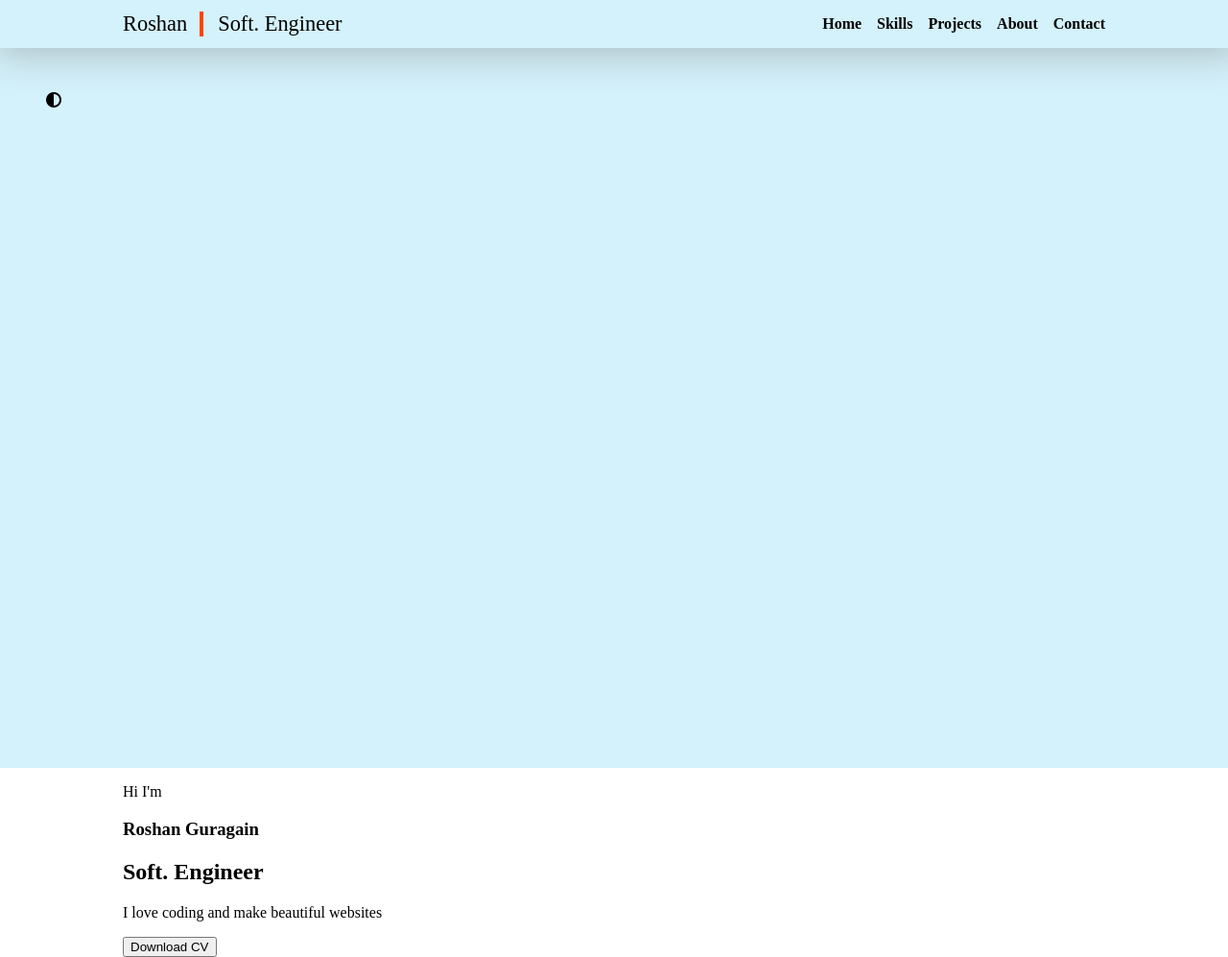
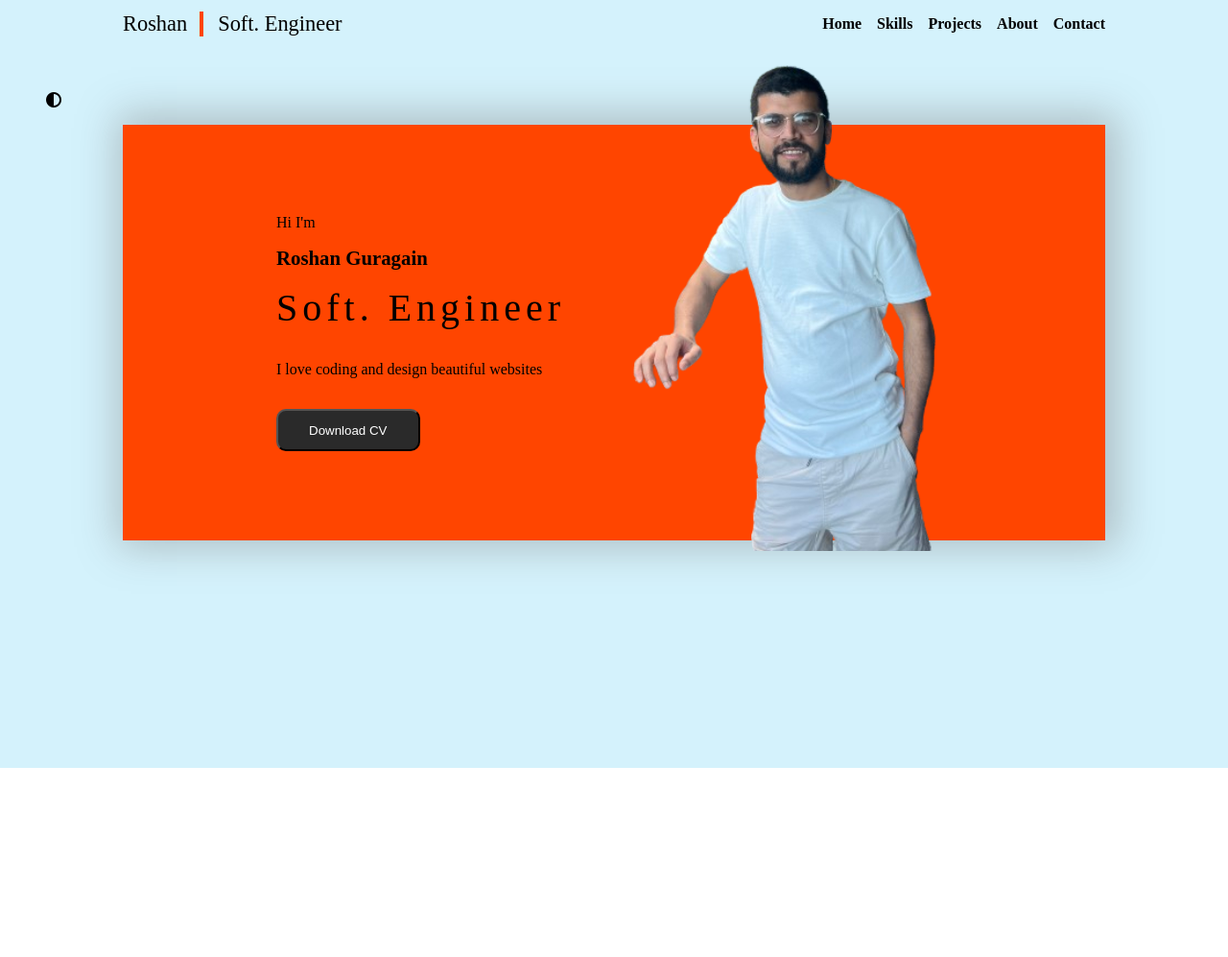
Before and after one commit to roshanguragain/myportfolio, a plain HTML site: page index.html in a window 1280 px wide. Shown: the whole page at 96% size. After the commit the page ends 800 px from the top, so only its background shows below. Drawn offline with Linux system fonts and the light colour scheme; a web font is replaced by a local one.

Commit message:
hero section added

```diff
--- a/index.html
+++ b/index.html
@@ -4,20 +4,28 @@
     <meta charset="UTF-8" />
     <meta name="viewport" content="width=device-width, initial-scale=1.0" />
     <!-- Fontawesome  -->
-    <link rel="stylesheet" href="https://cdnjs.cloudflare.com/ajax/libs/font-awesome/6.6.0/css/all.min.css" integrity="sha512-Kc323vGBEqzTmouAECnVceyQqyqdsSiqLQISBL29aUW4U/M7pSPA/gEUZQqv1cwx4OnYxTxve5UMg5GT6L4JJg==" crossorigin="anonymous" referrerpolicy="no-referrer" />
+    <link
+      rel="stylesheet"
+      href="https://cdnjs.cloudflare.com/ajax/libs/font-awesome/6.6.0/css/all.min.css"
+      integrity="sha512-Kc323vGBEqzTmouAECnVceyQqyqdsSiqLQISBL29aUW4U/M7pSPA/gEUZQqv1cwx4OnYxTxve5UMg5GT6L4JJg=="
+      crossorigin="anonymous"
+      referrerpolicy="no-referrer"
+    />
 
     <!-- Google font  -->
-    <link rel="preconnect" href="https://fonts.googleapis.com">
-    <link rel="preconnect" href="https://fonts.gstatic.com" crossorigin>
-    <link href="https://fonts.googleapis.com/css2?family=Joti+One&family=Roboto+Mono:ital,wght@0,100..700;1,100..700&display=swap" rel="stylesheet">
+    <link rel="preconnect" href="https://fonts.googleapis.com" />
+    <link rel="preconnect" href="https://fonts.gstatic.com" crossorigin />
+    <link
+      href="https://fonts.googleapis.com/css2?family=Joti+One&family=Roboto+Mono:ital,wght@0,100..700;1,100..700&display=swap"
+      rel="stylesheet"
+    />
     <link rel="stylesheet" href="./style.css" />
     <title>Roshan's Portfolio</title>
   </head>
   <body>
     <!-- Dark Mode toggler -->
 
-
-     <input type="checkbox" id="mode">
+    <input type="checkbox" id="mode" />
     <div class="wrapper">
       <label for="mode"><i class="fa-solid fa-circle-half-stroke"></i></label>
 
@@ -40,22 +48,24 @@
           </div>
         </div>
       </header>
+
+      <!-- Hero Section  -->
+      <section class="hero-section container">
+        <div class="grid hero">
+          <div class="left flex">
+            Hi I'm <span>Roshan Guragain</span>
+            <div class="tag">Soft. Engineer</div>
+            <p>I love coding and design beautiful websites</p>
+            <div>
+              <a href="./assets/a.png" download><button>Download CV</button></a>
             </div>
-      <!-- Hero Section  -->
-       <div class="container">
-        <section>
-            <div class="intro">
-                <p>Hi I'm <h3>Roshan Guragain</h3></p>
-                <h1>Soft. Engineer</h1>
-                <p>I love coding and make beautiful websites</p>
-                <button>Download CV</button>
           </div>
-            <div class="img">
 
+          <div class="right flex">
+            <img src="./assets/a.png" alt="Roshan Standing" />
+          </div>
         </div>
       </section>
-
-
       <!-- Banner section  -->
 
       <!-- Skills section  -->
--- a/style.css
+++ b/style.css
@@ -7,6 +7,8 @@
 
   --dark-bg: var(--color-dark);
   --dark-text-color: white;
+
+  --shadow: 4px -2px 40px 9px rgba(128, 128, 128, 0.461);
 }
 * {
   box-sizing: border-box;
@@ -17,6 +19,7 @@ body {
 .container {
   width: 80%;
   margin: auto;
+  max-width: 1400px;
 }
 .joti-one-regular {
   font-family: "Joti One", serif;
@@ -46,10 +49,10 @@ a {
 }
 /* <!-- Header section  --> */
 header {
-  box-shadow: 4px -2px 40px 9px rgba(128, 128, 128, 0.461);
+  box-shadow: var(--shadow)
   position: sticky;
   top: 0px;
-  background: var(--body-bg);
+  background:var(--body-bg);
 }
 header .header {
   justify-content: space-between;
@@ -106,7 +109,47 @@ header .header {
 #mode {
   display: none;
 }
-/* <!-- Hero Section  --> */
+/* <!-- Hero Section  -->*/
+.hero-section {
+  margin-top: 5rem;
+  max-height: 60vh;
+}
+.hero {
+  background: var(--color-orange);
+  grid-template-areas: "left right";
+  padding: 2rem;
+  box-shadow: var(--shadow);
+}
+.left {
+  grid-area: left;
+  flex-direction: column;
+  margin-left: 10vw;
+  justify-content: center;
+}
+.left span {
+  font-size: 1.3rem;
+  font-weight: bold;
+}
+.left .tag {
+  font-size: 2.5rem;
+  letter-spacing: 5px;
+}
+.left button {
+  background: var(--color-dark);
+  color: var(--dark-text-color);
+  padding: 0.8rem 2rem;
+  border-radius: 10px;
+  cursor: pointer;
+}
+.right {
+  grid-area: right;
+  justify-content: end;
+  align-items: center;
+  margin-top: -13rem;
+}
+.right img {
+  height: 115%;
+}
 
 /* <!-- Banner section  --> */
 
```
Also changed, not shown: assets/a.png (added). Lines whose indentation alone changed are shown as unchanged.
